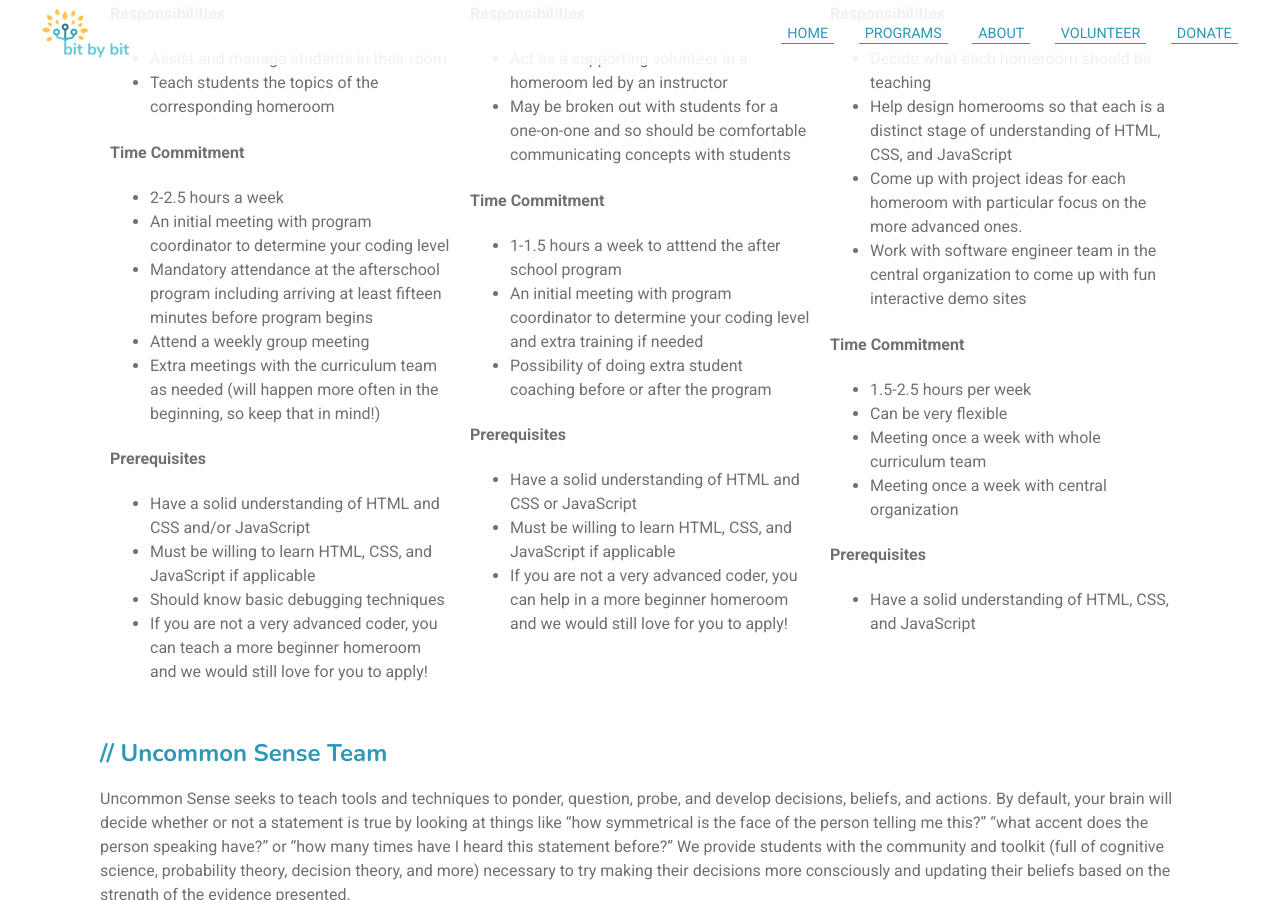
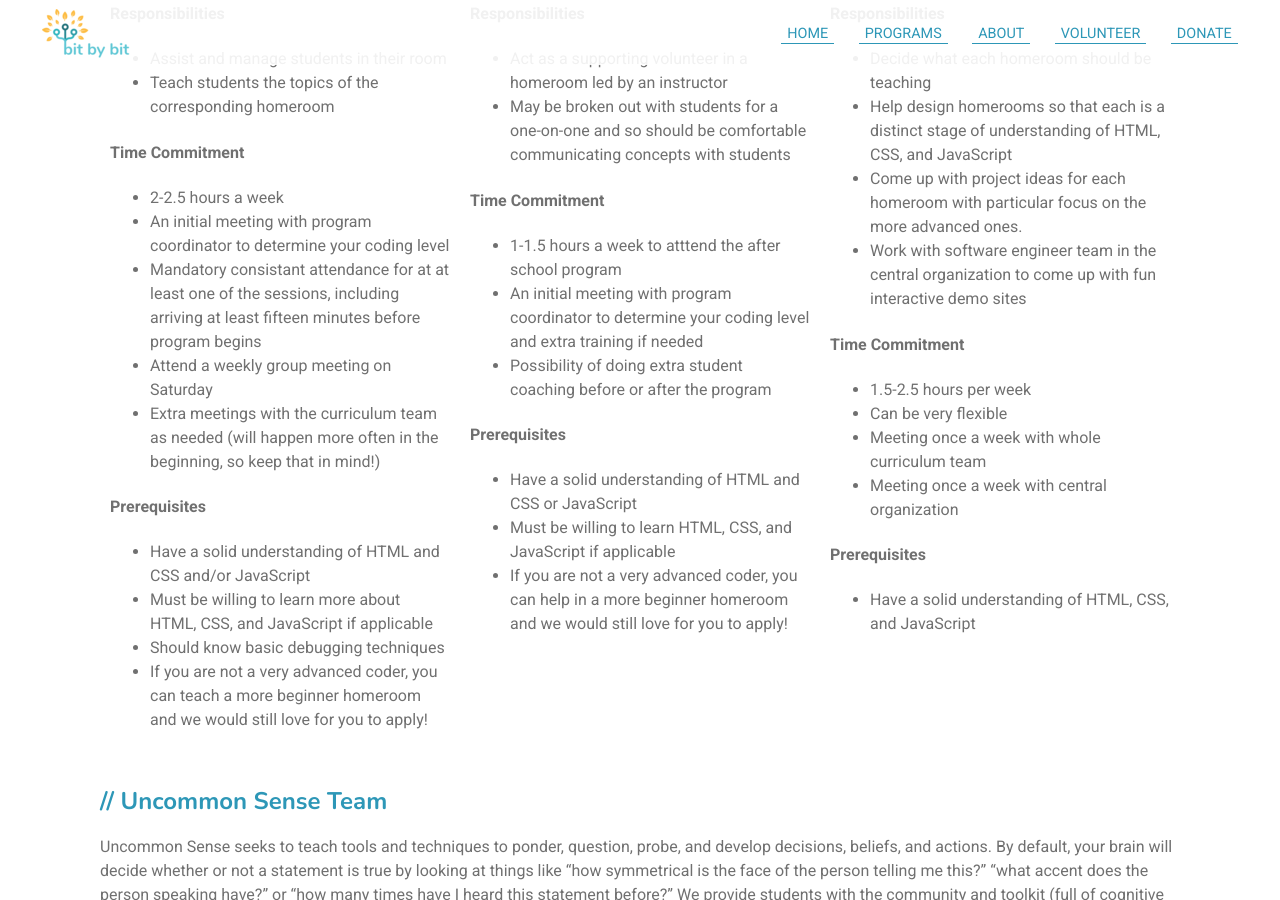
Before and after one commit to bit-by-bit-coding/bxb-website, a Jekyll site: the page built from volunteerinfo.html, in a window 1280 px wide and 900 px high, scrolled down 2238 px. Built offline with Jekyll 4.4.1, drawn with Linux system fonts in a browser that asks for light colours; nearby versions of some CDN libraries.

Commit message:
Change wording to have three days of Form and Function

```diff
--- a/volunteer.html
+++ b/volunteer.html
@@ -48,9 +48,8 @@
                     provide
                     free training for coding instructors. Volunteers teach, write curriculum, and have fun.
                 </p>
-                <p><strong>When:</strong> The program will happen once a week for one hour, but the specific times
-                    and
-                    days of the week are TBD.
+                <p><strong>When:</strong> There are three sessions for Form and Function: Wednsday from 5:00 to 6:00pm PDT, Thursday from 4:45 to 5:45pm PDT, and Friday from 4:45 to 5:45pm PDT.
+                    Volunteer for all three days or only one. Either way we would love to have you! There are required trainings on Saturday from 2 to 3pm PDT.
                 </p>
                 <p><strong>Benefits:</strong> Gain loads of volunteer hours, join a group of programmers (and
                     friends),
--- a/volunteerinfo.html
+++ b/volunteerinfo.html
@@ -163,10 +163,10 @@
                 </li>
                 <li>An initial meeting with program coordinator to determine your coding level
                 </li>
-                <li>Mandatory attendance at the afterschool program including arriving at least fifteen minutes before
+                <li>Mandatory consistant attendance for at at least one of the sessions, including arriving at least fifteen minutes before
                     program begins
                 </li>
-                <li>Attend a weekly group meeting
+                <li>Attend a weekly group meeting on Saturday
                 </li>
                 <li>Extra meetings with the curriculum team as needed (will happen more often in the beginning, so keep
                     that in mind!)
@@ -177,7 +177,7 @@
             <ul>
                 <li>Have a solid understanding of HTML and CSS and/or JavaScript
                 </li>
-                <li>Must be willing to learn HTML, CSS, and JavaScript if applicable
+                <li>Must be willing to learn more about HTML, CSS, and JavaScript if applicable
                 </li>
                 <li>Should know basic debugging techniques
                 </li>
```
